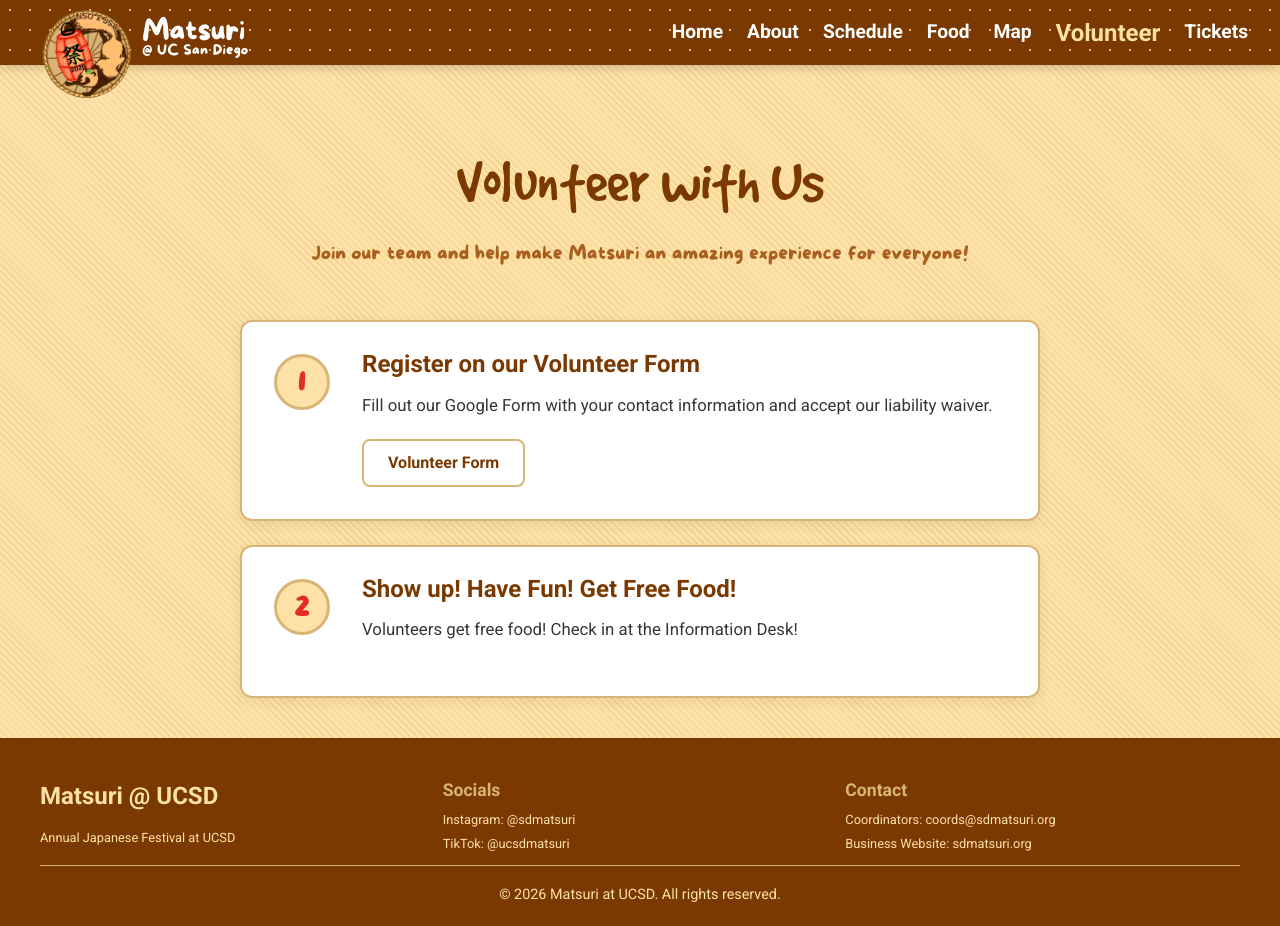
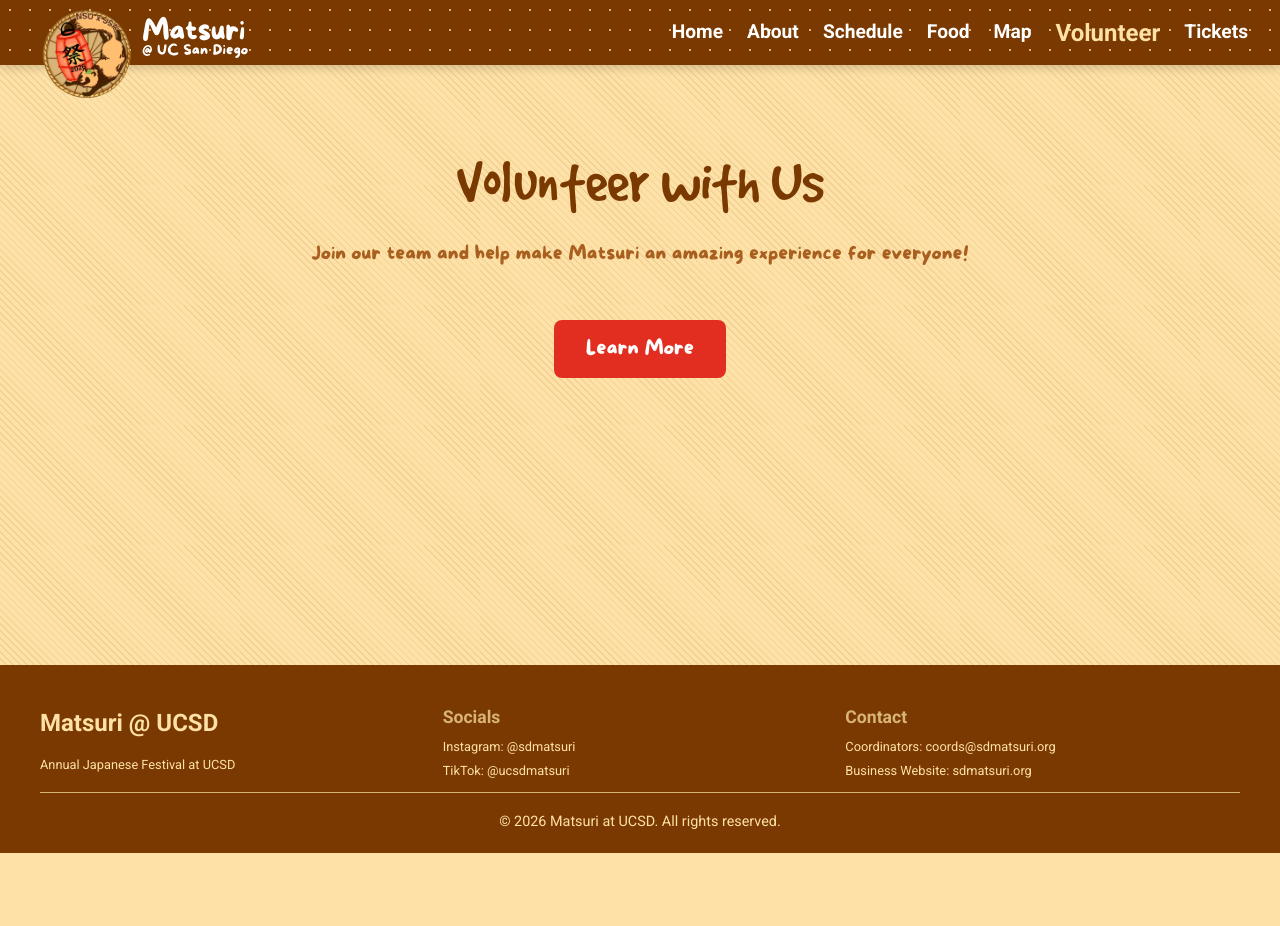
Before and after one commit to skyfujinuma/sdmatsuri, a React (Vite) app in the folder matsuriWebsite/: page /volunteer in a window 1280 px wide. After the commit the page ends 853 px from the top, so only its background shows below. Built offline with nearby package versions, Linux system fonts and the light colour scheme.

Commit message:
volunteer page update

```diff
--- a/matsuriWebsite/src/pages/Volunteer.css
+++ b/matsuriWebsite/src/pages/Volunteer.css
@@ -22,6 +22,29 @@
   font-family: var(--font-more-sugar);
   margin-bottom: 3rem;
   line-height: 1.8;
+}
+
+.volunteer-cta {
+  text-align: center;
+}
+
+.volunteer-learn-more {
+  display: inline-block;
+  padding: 14px 32px;
+  font-family: var(--font-more-sugar);
+  font-size: 1.25rem;
+  font-weight: 600;
+  color: var(--color-white);
+  background: var(--color-dark-red);
+  border: none;
+  border-radius: 8px;
+  text-decoration: none;
+  transition: background 0.2s ease, transform 0.2s ease;
+}
+
+.volunteer-learn-more:hover {
+  background: var(--color-brown);
+  transform: translateY(-2px);
 }
 
 .volunteer-steps {
--- a/matsuriWebsite/src/pages/Volunteer.tsx
+++ b/matsuriWebsite/src/pages/Volunteer.tsx
@@ -1,6 +1,6 @@
 import './Volunteer.css';
 
-const VOLUNTEER_FORM_URL = 'https://docs.google.com/forms/d/e/1FAIpQLSeYlXxHOCywFuShHHr82MYIOGtP2lRmfMA7NNZH_ujjFEP31Q/viewform?usp=dialog';
+const VOLUNTEER_PORTAL_URL = 'https://volunteer.sdmatsuri.com/';
 
 function Volunteer() {
   return (
@@ -11,48 +11,15 @@ function Volunteer() {
           Join our team and help make Matsuri an amazing experience for everyone!
         </p>
 
-        <div className="volunteer-steps">
-          <div className="volunteer-step">
-            <div className="step-number">1</div>
-            <div className="step-content">
-              <h2>Register on our Volunteer Form</h2>
-              <p>Fill out our Google Form with your contact information and accept our liability waiver.</p>
-              <a
-                href={VOLUNTEER_FORM_URL}
-                target="_blank"
-                rel="noopener noreferrer"
-                className="step-btn"
-              >
-                Volunteer Form
-              </a>
-            </div>
-          </div>
-
-          {/* Shift sign-up not set up yet
-          <div className="volunteer-step">
-            <div className="step-number">2</div>
-            <div className="step-content">
-              <h2>Sign up for a Volunteer Shift</h2>
-              <p>Once you have filled out the Google form, sign up for a shift by clicking the link below!</p>
-              <a
-                href={SIGNUP_SHEET_URL}
-                target="_blank"
-                rel="noopener noreferrer"
-                className="step-btn"
-              >
-                Sign Up Sheet
-              </a>
-            </div>
-          </div>
-          */}
-
-          <div className="volunteer-step">
-            <div className="step-number">2</div>
-            <div className="step-content">
-              <h2>Show up! Have Fun! Get Free Food!</h2>
-              <p>Volunteers get free food! Check in at the Information Desk!</p>
-            </div>
-          </div>
+        <div className="volunteer-cta">
+          <a
+            href={VOLUNTEER_PORTAL_URL}
+            target="_blank"
+            rel="noopener noreferrer"
+            className="volunteer-learn-more"
+          >
+            Learn More
+          </a>
         </div>
       </div>
     </div>
```
